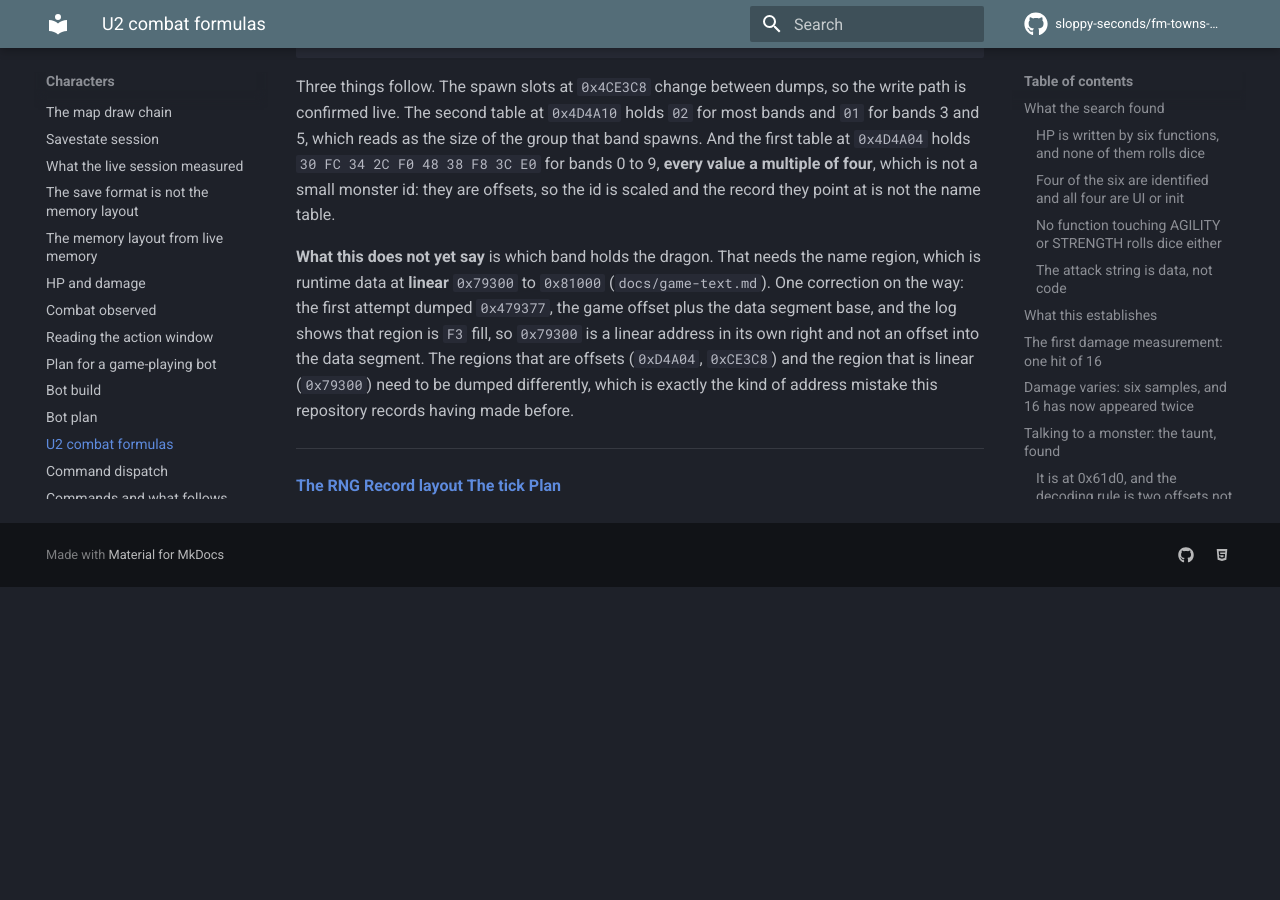
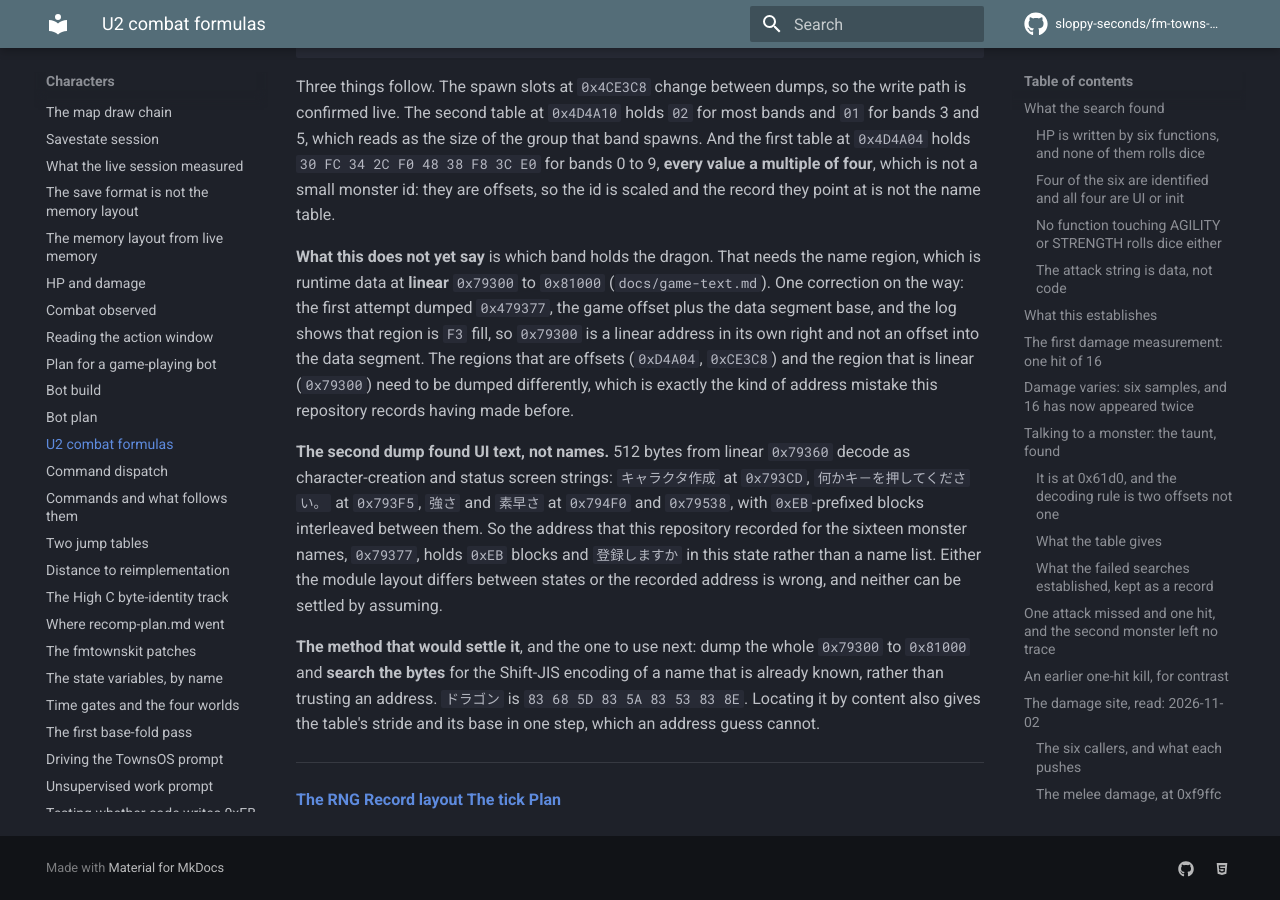
Before and after one commit to sloppy-seconds/fm-towns-ultima, an MkDocs documentation site: the page built from docs/combat-formulas.md, in a window 1280 px wide and 900 px high, scrolled down 13376 px. Built offline with MkDocs 1.6.1 and Material for MkDocs 9.7.7, drawn with Linux system fonts in a browser that asks for light colours; comment, search, counter and statistics services are not loaded; before the commit the page ends 13963 px from its top, so only the background shows below that.

Commit message:
docs: 0x79377 holds UI text, not the monster names
The second dump, from linear 0x79360, decodes as character-creation and status screen strings: キャラクタ作成, 何かキ－を押してください。,
強さ, 素早さ, with 0xEB-prefixed blocks between them. So the address this repository records for the sixteen monster names holds 0xEB blocks
and 登録しますか in this state, not a name list. Either the module layout differs between states or the recorded address is wrong, and neither
is settled by assuming.

The method that would settle it is recorded instead of guessed at: dump the whole 0x79300 to 0x81000 range and search the bytes for the
Shift-JIS encoding of a known name, ドラゴン = 83 68 5D 83 5A 83 53 83 8E. Finding it by content also gives the table's stride and base in
one step, which an address guess cannot.

So the dragon question stays unanswered, with the mechanism measured and the next step named.

```diff
--- a/docs/combat-formulas.md
+++ b/docs/combat-formulas.md
@@ -497,6 +497,16 @@ and the log shows that region is `F3` fill, so `0x79300` is a linear address in
 regions that are offsets (`0xD4A04`, `0xCE3C8`) and the region that is linear (`0x79300`) need to be dumped differently, which is exactly
 the kind of address mistake this repository records having made before.
 
+**The second dump found UI text, not names.** 512 bytes from linear `0x79360` decode as character-creation and status screen strings:
+`キャラクタ作成` at `0x793CD`, `何かキ－を押してください。` at `0x793F5`, `強さ` and `素早さ` at `0x794F0` and `0x79538`, with `0xEB`-prefixed
+blocks interleaved between them. So the address that this repository recorded for the sixteen monster names, `0x79377`, holds
+`0xEB` blocks and `登録しますか` in this state rather than a name list. Either the module layout differs between states or the recorded
+address is wrong, and neither can be settled by assuming.
+
+**The method that would settle it**, and the one to use next: dump the whole `0x79300` to `0x81000` and **search the bytes** for the Shift-JIS
+encoding of a name that is already known, rather than trusting an address. `ドラゴン` is `83 68 5D 83 5A 83 53 83 8E`. Locating it by
+content also gives the table's stride and its base in one step, which an address guess cannot.
+
 ---
 
 **[The RNG](rng-helpers.md)** **[Record layout](record-layout.md)** **[The tick](the-tick.md)** **[Plan](plan.md)**
```
